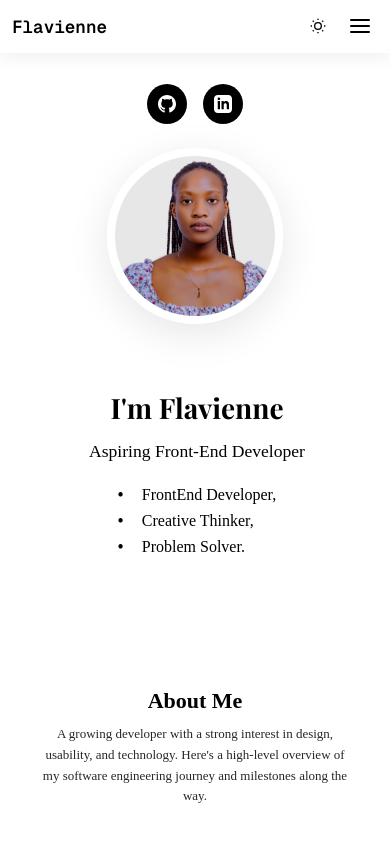
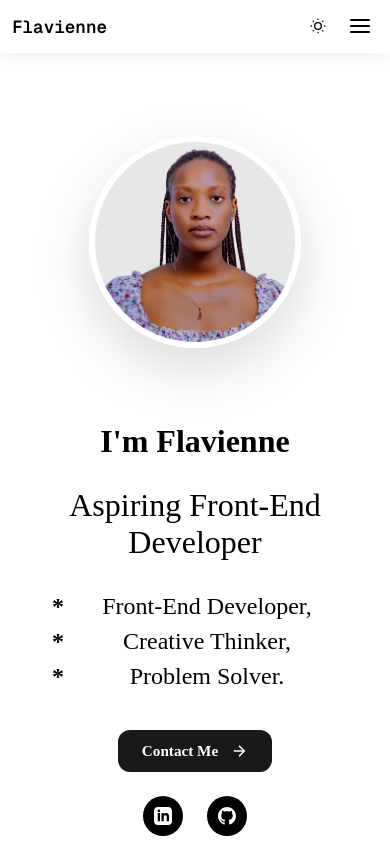
Before and after one commit to Flaviaa4/portfolio, an Angular app: page / in a window 390 px wide. Shown: the top 844 px of the page. Built offline with nearby package versions, Linux system fonts and the light colour scheme.

Commit message:
Added a Contact Me button in hero section Added Github Actions workflow for automatic deployment Updated responsive design

```diff
--- a/src/app/hero/hero.css
+++ b/src/app/hero/hero.css
@@ -1,7 +1,8 @@
 .hero {
-  min-height: vh;
+  min-height: 100vh;
   display: flex;
   align-items: center;
+  padding: 0 2rem;
 }
 
 .hero-container {
@@ -9,19 +10,23 @@
   margin: 0 auto;
   padding: 0 2rem;
   display: grid;
-  grid-template-columns: 1.2fr 0.8fr;
-  gap: 2rem;
+  grid-template-columns: 1fr 1fr;
+  gap: 6rem;
   align-items: center;
   width: 100%;
 }
 
 .hero-content {
-  padding: 2px;
+  display: flex;
+  align-items: flex-start;
+}
+
+.hero-text {
+  flex: 1;
 }
 
 .hero-title {
-  font-family: 'Playfair Display';
-  font-size: 2rem;
+  font-size: 2.5rem;
   font-weight: 700;
   margin-bottom: 0.5rem;
   color: #000000;
@@ -32,7 +37,7 @@
 }
 
 .hero-subtitle {
-  font-size: 1.7rem;
+  font-size: 2rem;
   font-weight: 400;
   margin-bottom: 2rem;
   color: #000000;
@@ -45,11 +50,11 @@
 .hero-list {
   list-style: none;
   padding: 0;
-  margin: 0;
+  margin: 0 0 2.5rem 0;
 }
 
 .hero-list li {
-  font-size: 1.2rem;
+  font-size: 1.5rem;
   color: #000000;
   margin-bottom: 0.5rem;
   position: relative;
@@ -57,7 +62,7 @@
 }
 
 .hero-list li::before {
-  content: "•";
+  content: "*";
   position: absolute;
   left: 0;
   color: #000000;
@@ -72,77 +77,45 @@
   color: #ffffff;
 }
 
-.hero-image {
+.hero-actions {
   display: flex;
-  justify-content: flex-end;
   align-items: center;
-  margin-bottom: 0.5rem;
-  padding-right: 0;
+  gap: 12rem;
 }
 
-.hero-image img {
-  width: 240px;
-  height: 240px;
-  margin-bottom: 0.5rem;
-  border-radius: 50%;
-  object-fit: cover;
-  border: 8px solid #ffffff;
-  box-shadow: 0 10px 40px rgba(0, 0, 0, 0.1);
+.contact-btn {
+  display: inline-flex;
+  align-items: center;
+  gap: 0.75rem;
+  padding: 1rem 2rem;
+  background: #191919;
+  color: #ffffff;
+  text-decoration: none;
+  border-radius: 12px;
+  font-size: 1.1rem;
+  font-weight: 600;
+  transition: all 0.3s ease;
 }
 
-:host-context(.dark-mode) .hero-image img {
-  border-color: #2a2a2a;
-  box-shadow: 0 10px 40px rgba(0, 0, 0, 0.5);
+.contact-btn:hover {
+  background: #c97142;
+  transform: translateY(-2px);
+  box-shadow: 0 10px 25px rgba(10, 10, 10, 0.3);
 }
 
-.hero-buttons {
-  display: flex;
-  gap: 1rem;
-  flex-wrap: wrap;
-  justify-content: center;
+.contact-btn svg {
+  width: 18px;
+  height: 18px;
 }
 
-@media (max-width: 768px) {
-  .hero {
-    padding: 3em 0.5rem 3rem;
-  }
-
-  .hero-container {
-    grid-template-columns: 1fr;
-    gap: 4rem;
-    text-align: center;
-  }
-
-  .hero-content {
-    order: 2;
-  }
-
-  .hero-image {
-    order: 1;
-  }
-
-  .hero-image img {
-    width: 200px;
-    height: 200px;
-  }
-
-  .hero-list {
-    display: inline-block;
-    text-align: left;
-  }
-}
-.social-links {
+.social-links-horizontal {
   display: flex;
-  gap: 2rem;
-  align-items: center;
-  justify-content: center;
-  padding-left: 27rem;
-  padding-top: 2rem;
+  gap: 1.5rem;
 }
 
 .social-link {
-  width: 50px;
-  height: 50px;
+  width: 45px;
+  height: 45px;
   border-radius: 50%;
   display: flex;
   align-items: center;
@@ -154,8 +127,8 @@
 }
 
 .social-link svg {
-  width: 24px;
-  height: 24px;
+  width: 22px;
+  height: 22px;
 }
 
 :host-context(.dark-mode) .social-link {
@@ -166,7 +139,7 @@
 .social-link:hover {
   background: #c97142;
   color: #ffffff;
-  transform: translateY(-3px) scale(1.05);
+  transform: scale(1.1);
 }
 
 :host-context(.dark-mode) .social-link:hover {
@@ -174,147 +147,158 @@
   color: #ffffff;
 }
 
+.hero-image {
+  display: flex;
+  justify-content: center;
+  align-items: center;
+}
+
+.hero-image img {
+  width: 350px;
+  height: 350px;
+  border-radius: 50%;
+  object-fit: cover;
+  border: 6px solid #ffffff;
+  box-shadow: 0 20px 60px rgba(0, 0, 0, 0.15);
+}
+
+:host-context(.dark-mode) .hero-image img {
+  border-color: #2a2a2a;
+  box-shadow: 0 20px 60px rgba(0, 0, 0, 0.5);
+}
 
 @media (max-width: 1199px) {
+  .hero-container {
+    gap: 4rem;
+  }
+
+  .hero-title {
+    font-size: 3rem;
+  }
+
+  .hero-name {
+    font-size: 3.5rem;
+  }
+
+  .hero-image img {
+    width: 360px;
+    height: 360px;
+  }
+}
+@media (max-width: 968px) {
+  .hero-container {
+    gap: 3rem;
+  }
+
+  .hero-title {
+    font-size: 2.75rem;
+  }
+
+  .hero-name {
+    font-size: 3.25rem;
+  }
+
+  .hero-tags {
+    font-size: 1.3rem;
+  }
+
+  .hero-description {
+    font-size: 1rem;
+  }
+
+  .hero-image img {
+    width: 320px;
+    height: 320px;
+  }
+
+  .hero-actions {
+    gap: 1.5rem;
+  }
+
+  .contact-btn {
+    padding: 0.9rem 1.75rem;
+    font-size: 1rem;
+  }
+}
+@media (max-width: 768px) {
   .hero {
-    padding: 0 2rem;
+    padding: 2rem 1rem;
   }
 
   .hero-container {
-    gap: 2.5rem;
-  }
-}
-
-/* Tablet (max-width: 968px) */
-@media (max-width: 968px) {
-  .hero {
-    padding: 0 1.5rem;
+    grid-template-columns: 1fr;
+    gap: 3rem;
+    text-align: center;
   }
 
-  .hero-container {
-    gap: 3rem;
-    padding: 0 1rem;
+  .hero-content {
+    order: 2;
+    justify-content: center;
+  }
+
+  .hero-image {
+    order: 1;
   }
 
   .hero-title {
     font-size: 2.5rem;
   }
 
-  .hero-subtitle {
-    font-size: 1.75rem;
+  .hero-name {
+    font-size: 3rem;
   }
 
-  .hero-list li {
-    font-size: 1.25rem;
+  .hero-tags {
+    font-size: 1.1rem;
+  }
+
+  .hero-description {
+    font-size: 1rem;
+    max-width: 100%;
   }
 
   .hero-image img {
-    width: 220px;
-    height: 220px;
+    width: 250px;
+    height: 250px;
+  }
+  .hero-actions {
+    flex-direction: column;
+    gap: 1.5rem;
   }
 
-  .social-links {
+  .social-links-horizontal {
     gap: 1.5rem;
   }
-}
 
-/* Mobile (max-width: 768px) */
-@media (max-width: 768px) {
-  .hero-container {
-    max-width: 100%;
-    margin-left: auto;
-    margin-right: auto;
+  .contact-btn {
+    padding: 0.85rem 1.75rem;
+    font-size: 1rem;
   }
 }
-  .hero-container {
-    grid-template-columns: 1fr;
-    gap: 2rem;
-    text-align: center;
-    padding: 0 1rem;
-  }
-
-  .hero-content {
-    order: 2;
-    width: 100%;
-  }
-
-  .hero-image {
-    order: 1;
-    justify-content: center;
-    padding-right: 0;
-  }
-
-  .hero-image img {
-    width: 180px;
-    height: 180px;
+@media (max-width: 480px) {
+  .hero {
+    padding: 1.5rem 0.75rem;
   }
 
   .hero-title {
     font-size: 2rem;
   }
 
-  .hero-subtitle {
-    font-size: 1.25rem;
-    margin-bottom: 1.5rem;
+  .hero-name {
+    font-size: 2.5rem;
   }
 
-  .hero-list {
-    display: inline-block;
-    text-align: left;
-  }
-
-  .hero-list li {
-    font-size: 1.1rem;
-  }
-
-  .social-links {
-    justify-content: center;
-    padding-left: 0;
-    padding-top: 1.5rem;
-    gap: 1.5rem;
-  }
-
-  .social-link {
-    width: 45px;
-    height: 45px;
-  }
-
-  .social-link svg {
-    width: 20px;
-    height: 20px;
-  }
-
-/* Small mobile (max-width: 480px) */
-@media (max-width: 480px) {
-  .hero {
-    padding: 1.5rem 0.75rem;
-  }
-
-  .hero-container {
-    padding: 0 0.5rem;
-    gap: 1.5rem;
-  }
-
-  .hero-title {
-    font-size: 1.75rem;
-  }
-
-  .hero-subtitle {
-    font-size: 1.1rem;
-  }
-
-  .hero-list li {
+  .hero-tags {
     font-size: 1rem;
   }
 
-  .hero-image img {
-    width: 160px;
-    height: 160px;
+  .hero-description {
+    font-size: 0.95rem;
   }
 
-  .social-links {
-    gap: 1rem;
-    padding-top: 1.25rem;
+  .hero-image img {
+    width: 200px;
+    height: 200px;
   }
 
   .social-link {
@@ -326,34 +310,28 @@
     width: 18px;
     height: 18px;
   }
+
+  .contact-btn {
+    padding: 0.75rem 1.5rem;
+    font-size: 0.95rem;
+  }
 }
-
-/* Very small mobile (max-width: 375px) */
 @media (max-width: 375px) {
-  .hero {
-    padding: 1rem 1rem;
+  .hero-title {
+    font-size: 1.75rem;
   }
 
-  .hero-title {
-    font-size: 1.5rem;
-  }
-
-  .hero-subtitle {
-    font-size: 1rem;
-  }
-
-  .hero-list li {
-    font-size: 0.9rem;
+  .hero-name {
+    font-size: 2.25rem;
   }
 
   .hero-image img {
-    width: 140px;
-    height: 140px;
-    border: 6px solid #ffffff;
+    width: 180px;
+    height: 180px;
   }
 
-  :host-context(.dark-mode) .hero-image img {
-    border: 6px solid #2a2a2a;
+  .social-links-horizontal {
+    gap: 1rem;
   }
 
   .social-link {
--- a/src/app/hero/hero.html
+++ b/src/app/hero/hero.html
@@ -1,32 +1,40 @@
 <section class="hero" id="home">
   <div class="hero-container">
     <div class="hero-content">
+      <div class="hero-text">
         <h1 class="hero-title">I'm Flavienne</h1>
         <h2 class="hero-subtitle">Aspiring Front-End Developer</h2>
 
         <ul class="hero-list">
-        <li>FrontEnd Developer,</li>
+          <li>Front-End Developer,</li>
           <li>Creative Thinker,</li>
           <li>Problem Solver.</li>
         </ul>
+        <div class="hero-actions">
+          <a href="#contact" class="contact-btn">
+            Contact Me
+            <svg xmlns="http://www.w3.org/2000/svg" width="20" height="20" viewBox="0 0 24 24" fill="none" stroke="currentColor" stroke-width="2">
+              <path d="M5 12h14M12 5l7 7-7 7"/>
+            </svg>
+          </a>
+          <div class="social-links-horizontal">
+            <a href="https://www.linkedin.com/in/flavienne-benihirwe-" target="_blank" class="social-link" aria-label="LinkedIn">
+              <svg xmlns="http://www.w3.org/2000/svg" width="24" height="24" viewBox="0 0 24 24" fill="currentColor">
+                <path d="M19 0h-14c-2.761 0-5 2.239-5 5v14c0 2.761 2.239 5 5 5h14c2.762 0 5-2.239 5-5v-14c0-2.761-2.238-5-5-5zm-11 19h-3v-11h3v11zm-1.5-12.268c-.966 0-1.75-.79-1.75-1.764s.784-1.764 1.75-1.764 1.75.79 1.75 1.764-.783 1.764-1.75 1.764zm13.5 12.268h-3v-5.604c0-3.368-4-3.113-4 0v5.604h-3v-11h3v1.765c1.396-2.586 7-2.777 7 2.476v6.759z"/>
+              </svg>
+            </a>
+            <a href="https://github.com/Flaviaa4" target="_blank" class="social-link" aria-label="GitHub">
+              <svg xmlns="http://www.w3.org/2000/svg" width="24" height="24" viewBox="0 0 24 24" fill="currentColor">
+                <path d="M12 0c-6.626 0-12 5.373-12 12 0 5.302 3.438 9.8 8.207 11.387.599.111.793-.261.793-.577v-2.234c-3.338.726-4.033-1.416-4.033-1.416-.546-1.387-1.333-1.756-1.333-1.756-1.089-.745.083-.729.083-.729 1.205.084 1.839 1.237 1.839 1.237 1.07 1.834 2.807 1.304 3.492.997.107-.775.418-1.305.762-1.604-2.665-.305-5.467-1.334-5.467-5.931 0-1.311.469-2.381 1.236-3.221-.124-.303-.535-1.524.117-3.176 0 0 1.008-.322 3.301 1.23.957-.266 1.983-.399 3.003-.404 1.02.005 2.047.138 3.006.404 2.291-1.552 3.297-1.23 3.297-1.23.653 1.653.242 2.874.118 3.176.77.84 1.235 1.911 1.235 3.221 0 4.609-2.807 5.624-5.479 5.921.43.372.823 1.102.823 2.222v3.293c0 .319.192.694.801.576 4.765-1.589 8.199-6.086 8.199-11.386 0-6.627-5.373-12-12-12z"/>
+              </svg>
+            </a>
+          </div>
+        </div>
+      </div>
     </div>
 
     <div class="hero-image">
       <img src="assets/profile.jpg" alt="Flavienne">
     </div>
-
-    <div class="social-links">
-  <a href="https://github.com/Flaviaa4" target="_blank" class="social-link" aria-label="GitHub">
-    <svg xmlns="http://www.w3.org/2000/svg" width="20" height="20" viewBox="0 0 24 24" fill="currentColor">
-      <path d="M12 0c-6.626 0-12 5.373-12 12 0 5.302 3.438 9.8 8.207 11.387.599.111.793-.261.793-.577v-2.234c-3.338.726-4.033-1.416-4.033-1.416-.546-1.387-1.333-1.756-1.333-1.756-1.089-.745.083-.729.083-.729 1.205.084 1.839 1.237 1.839 1.237 1.07 1.834 2.807 1.304 3.492.997.107-.775.418-1.305.762-1.604-2.665-.305-5.467-1.334-5.467-5.931 0-1.311.469-2.381 1.236-3.221-.124-.303-.535-1.524.117-3.176 0 0 1.008-.322 3.301 1.23.957-.266 1.983-.399 3.003-.404 1.02.005 2.047.138 3.006.404 2.291-1.552 3.297-1.23 3.297-1.23.653 1.653.242 2.874.118 3.176.77.84 1.235 1.911 1.235 3.221 0 4.609-2.807 5.624-5.479 5.921.43.372.823 1.102.823 2.222v3.293c0 .319.192.694.801.576 4.765-1.589 8.199-6.086 8.199-11.386 0-6.627-5.373-12-12-12z"/>
-    </svg>
-  </a>
-  <a href="https://www.linkedin.com/in/flavienne-benihirwe-" target="_blank" class="social-link" aria-label="LinkedIn">
-    <svg xmlns="http://www.w3.org/2000/svg" width="20" height="20" viewBox="0 0 24 24" fill="currentColor">
-      <path d="M19 0h-14c-2.761 0-5 2.239-5 5v14c0 2.761 2.239 5 5 5h14c2.762 0 5-2.239 5-5v-14c0-2.761-2.238-5-5-5zm-11 19h-3v-11h3v11zm-1.5-12.268c-.966 0-1.75-.79-1.75-1.764s.784-1.764 1.75-1.764 1.75.79 1.75 1.764-.783 1.764-1.75 1.764zm13.5 12.268h-3v-5.604c0-3.368-4-3.113-4 0v5.604h-3v-11h3v1.765c1.396-2.586 7-2.777 7 2.476v6.759z"/>
-    </svg>
-  </a>
   </div>
-</div>
-
 </section>
--- a/src/app/skills-experiences/skills-experiences.css
+++ b/src/app/skills-experiences/skills-experiences.css
@@ -281,8 +281,6 @@
     padding-left: 4rem;
   }
 }
-
-/* Tablet (max-width: 968px) */
 @media (max-width: 968px) {
   .skills-experience {
     padding: 3rem 1.5rem;
@@ -309,8 +307,6 @@
     padding-top: 2rem;
   }
 }
-
-/* Mobile (max-width: 768px) */
 @media (max-width: 768px) {
   .skills-experience {
     padding: 3rem 1rem;
@@ -382,8 +378,6 @@
     font-size: 13px;
   }
 }
-
-/* Small mobile (max-width: 480px) */
 @media (max-width: 480px) {
   .skills-experience {
     padding: 2.5rem 0.75rem;
--- a/src/styles.css
+++ b/src/styles.css
@@ -33,12 +33,10 @@ app-root {
 }
 
 main {
-  padding-top: 65px;
   min-height: 100vh;
   background: transparent;
 }
 
-/* Animations */
 @keyframes fadeIn {
   from {
     opacity: 0;
@@ -50,8 +48,6 @@ main {
     transform: scale(1);
   }
 }
-
-/* Dark mode styles */
 body.dark-mode .header {
   background-color: #1a1a1a;
   box-shadow: 0 2px 20px rgba(0, 0, 0, 0.5);
@@ -98,8 +94,6 @@ body.dark-mode .burger-menu span {
     background-attachment: scroll;
   }
 }
-
-/* Tablet (max-width: 968px) */
 @media only screen and (max-width: 968px) {
   main {
     padding-top: 60px;
@@ -118,7 +112,6 @@ body.dark-mode .burger-menu span {
   }
 }
 
-/* Mobile (max-width: 768px) */
 @media only screen and (max-width: 768px) {
   .nav {
     display: none;
@@ -170,8 +163,6 @@ body.dark-mode .burger-menu span {
     border-bottom: 1px solid #333333;
   }
 }
-
-/* Small mobile (max-width: 480px) */
 @media only screen and (max-width: 480px) {
   main {
     padding-top: 55px;
@@ -205,8 +196,6 @@ body.dark-mode .burger-menu span {
     padding: 1.5rem 0.75rem;
   }
 }
-
-/* Very small mobile (max-width: 375px) */
 @media only screen and (max-width: 375px) {
   body {
     font-size: 14px;
@@ -238,8 +227,6 @@ body.dark-mode .burger-menu span {
     font-size: 0.8rem;
   }
 }
-
-/* Extra large devices (1200px and up) */
 @media only screen and (min-width: 1200px) {
 
   .hero-container,
```
Also changed, not shown: src/app/about/about.css (+0 -9 lines), src/app/contact/contact.css (+0 -11 lines), src/app/header/header.css (+4 -4 lines). Lines whose indentation alone changed are shown as unchanged.
